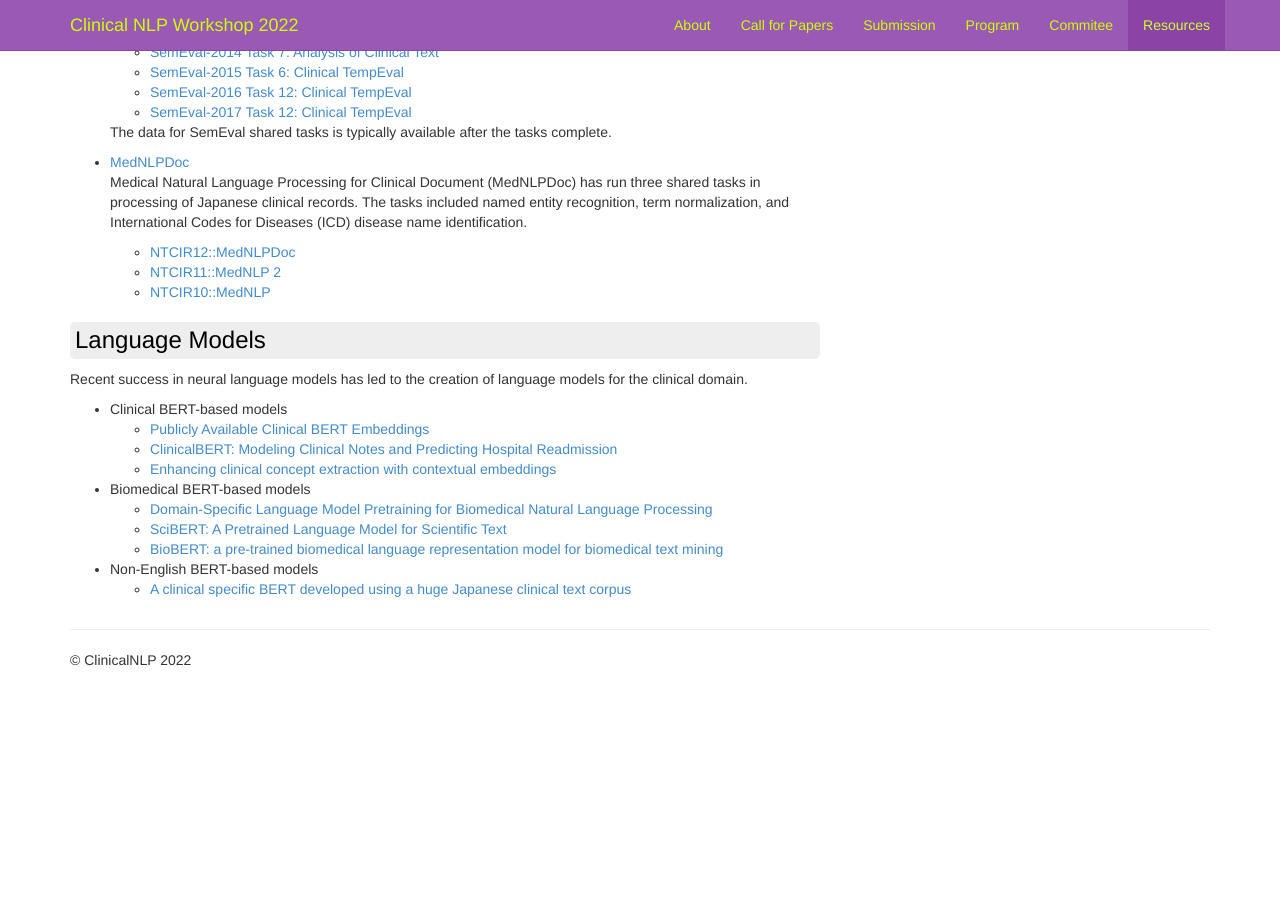
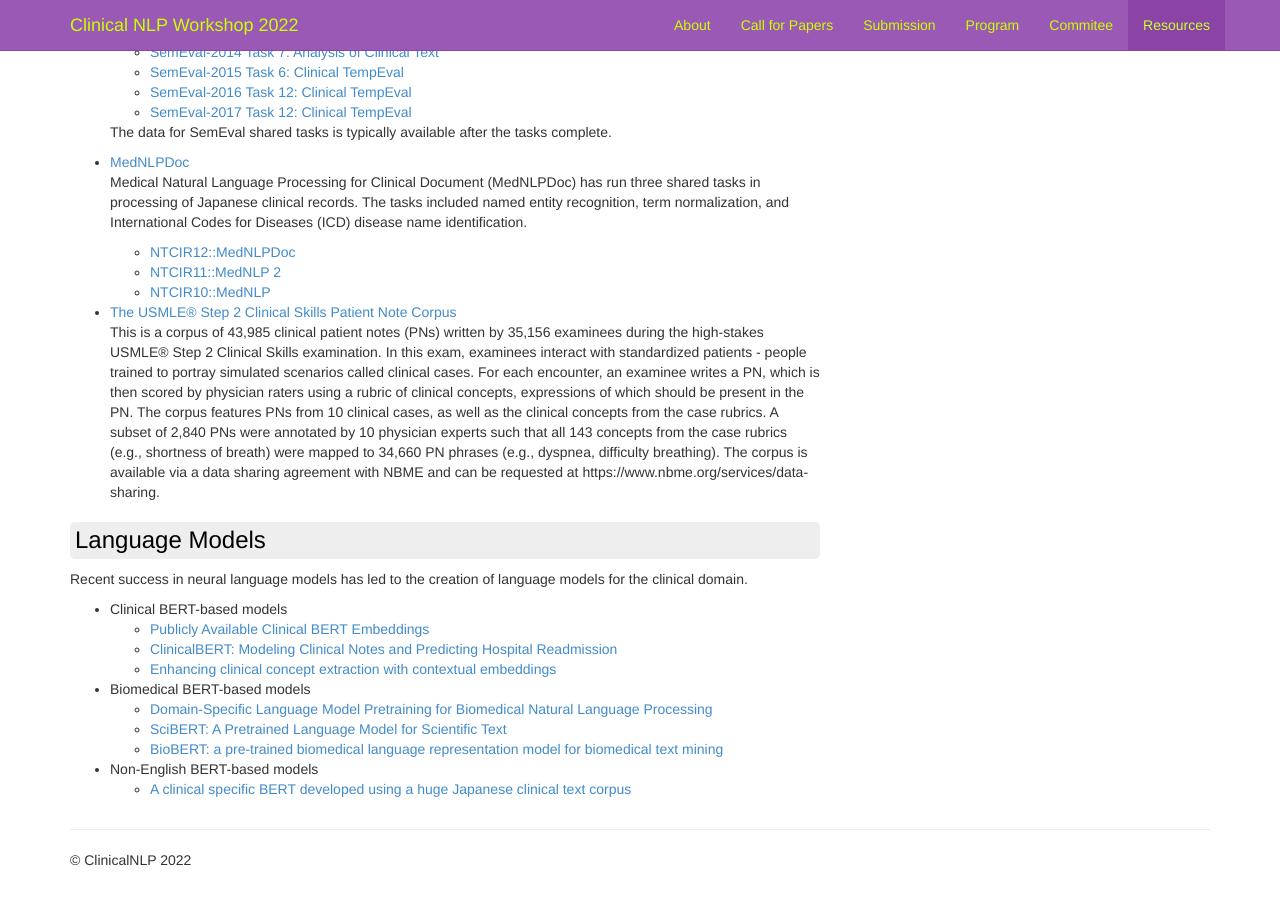
Before and after one commit to clinical-nlp/clinical-nlp.github.io, a Jekyll site: the page built from 2022/resources.md, in a window 1280 px wide and 900 px high, scrolled down 1063 px. Built offline with Jekyll 4.4.1, drawn with Linux system fonts in a browser that asks for light colours; nearby versions of some CDN libraries; comment, search, counter and statistics services are not loaded; before the commit the page ends 1763 px from its top, so only the background shows below that.

Commit message:
Adds USMLE Step 2 Clinical Skills Patient Note Corpus

```diff
--- a/2022/resources.md
+++ b/2022/resources.md
@@ -45,6 +45,9 @@ One of the main obstacles to NLP research in the clinical domain is data access.
     - [NTCIR11::MedNLP 2](http://mednlp.jp/ntcir11/)
     - [NTCIR10::MedNLP](http://mednlp.jp/medistj-en/)
 
+- [The USMLE&reg; Step 2 Clinical Skills Patient Note Corpus](https://aclanthology.org/2022.naacl-main.208/)
+    <p>This is a corpus of 43,985 clinical patient notes (PNs) written by 35,156 examinees during the high-stakes USMLE® Step 2 Clinical Skills examination. In this exam, examinees interact with standardized patients - people trained to portray simulated scenarios called clinical cases. For each encounter, an examinee writes a PN, which is then scored by physician raters using a rubric of clinical concepts, expressions of which should be present in the PN. The corpus features PNs from 10 clinical cases, as well as the clinical concepts from the case rubrics. A subset of 2,840 PNs were annotated by 10 physician experts such that all 143 concepts from the case rubrics (e.g., shortness of breath) were mapped to 34,660 PN phrases (e.g., dyspnea, difficulty breathing). The corpus is available via a data sharing agreement with NBME and can be requested at https://www.nbme.org/services/data-sharing.</p>
+
 
 <h3 class="bg-heading">Language Models</h3>
 
```
